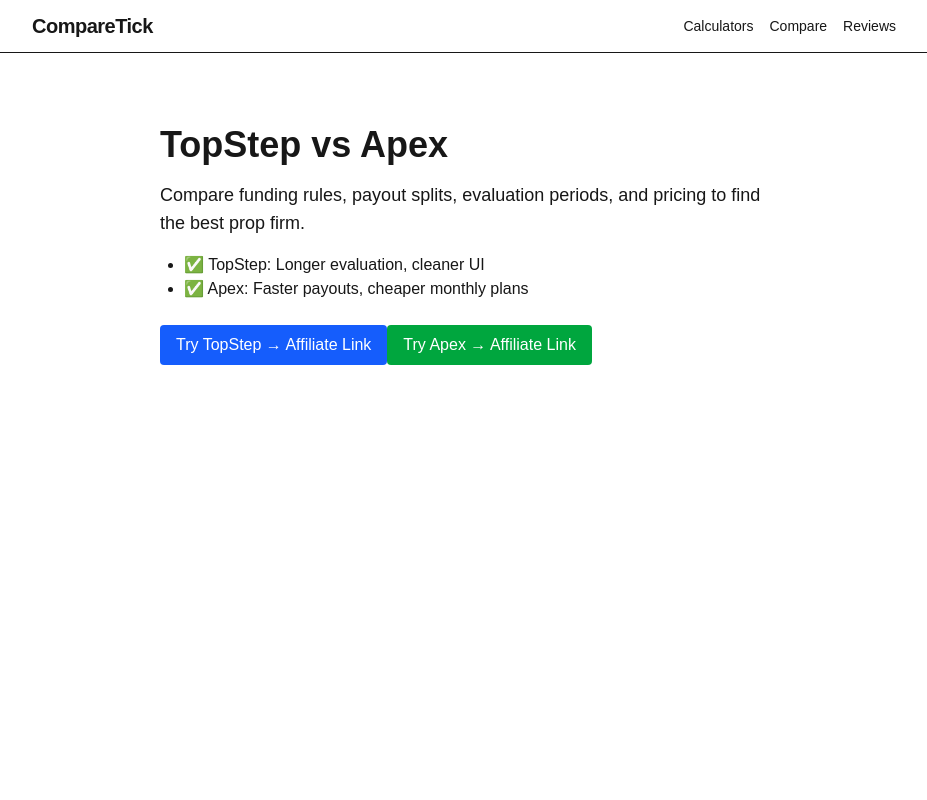
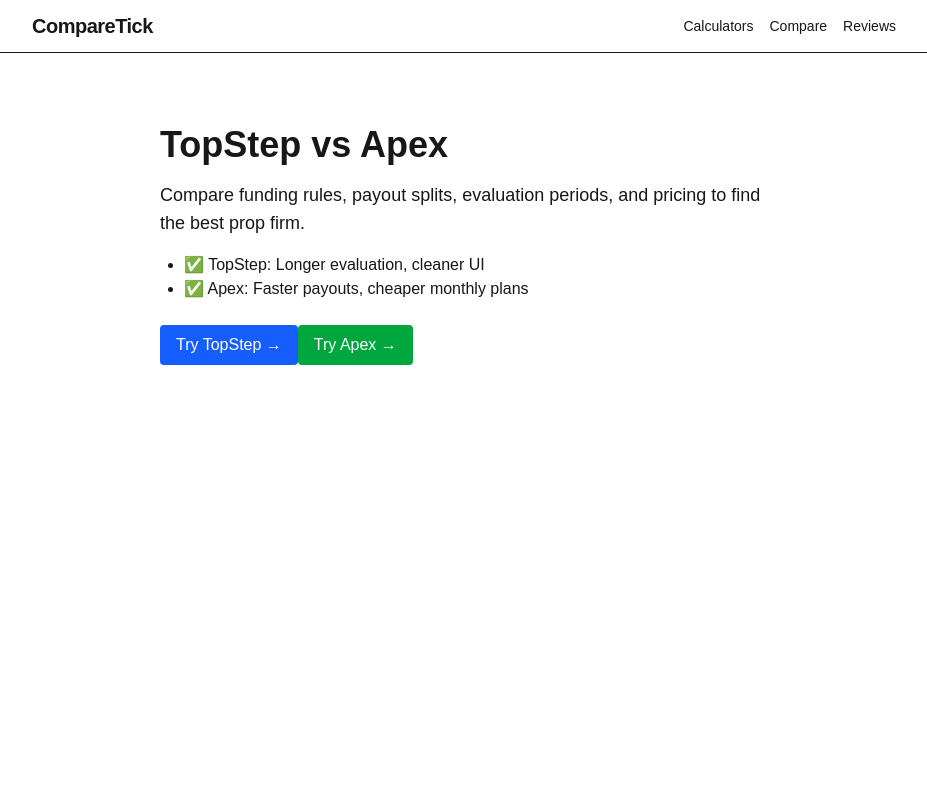
Before and after one commit to khorbul/comparetick, a Next.js app: page /compare/topstep-vs-apex in a window 1280 px wide. Shown: the top 800 px of the page, without its empty margins (176-1103 px from the left). Built offline with nearby package versions, Linux system fonts and the light colour scheme.

Commit message:
Refactor pages to use Next.js <Link> and fix lint errors

```diff
--- a/src/app/calculators/page.tsx
+++ b/src/app/calculators/page.tsx
@@ -1,4 +1,6 @@
-export default function Page() {
+import Link from "next/link";
+
+export default function CalculatorsPage() {
   return (
     <main className="min-h-screen p-8 max-w-2xl mx-auto">
       <h1 className="text-4xl font-bold mb-4">Investment Calculators</h1>
@@ -7,9 +9,9 @@ export default function Page() {
       </p>
       <ul className="space-y-4">
         <li>
-            <a href="/roi/aapl/2010/2024" className="text-blue-600 underline">
+          <Link href="/roi/aapl/2010/2024" className="text-blue-600 underline">
             📈 ROI Calculator (Try AAPL)
-            </a>
+          </Link>
         </li>
         <li className="text-gray-400">📊 CAGR Calculator (Coming Soon)</li>
         <li className="text-gray-400">🧮 Compound Interest Calculator (Coming Soon)</li>
--- a/src/app/compare/[slug]/page.tsx
+++ b/src/app/compare/[slug]/page.tsx
@@ -1,4 +1,4 @@
-export default function Page() {
+export default function CompareTopstepVsApex() {
     return (
       <main className="min-h-screen p-8 max-w-2xl mx-auto">
         <h1 className="text-4xl font-bold mb-4">TopStep vs Apex</h1>
@@ -12,11 +12,11 @@ export default function Page() {
         </ul>
 
         <div className="space-y-2">
-          <a href="https://www.topstep.com" target="_blank" className="inline-block bg-blue-600 text-white px-4 py-2 rounded">
-            Try TopStep → Affiliate Link
+          <a href="https://www.topstep.com" target="_blank" rel="noopener noreferrer" className="inline-block bg-blue-600 text-white px-4 py-2 rounded">
+            Try TopStep →
           </a>
-          <a href="https://apextraderfunding.com" target="_blank" className="inline-block bg-green-600 text-white px-4 py-2 rounded">
-            Try Apex → Affiliate Link
+          <a href="https://apextraderfunding.com" target="_blank" rel="noopener noreferrer" className="inline-block bg-green-600 text-white px-4 py-2 rounded">
+            Try Apex →
           </a>
         </div>
       </main>
--- a/src/app/page.tsx
+++ b/src/app/page.tsx
@@ -1,3 +1,5 @@
+import Link from "next/link";
+
 export default function Home() {
   return (
     <main className="min-h-screen p-8 max-w-2xl mx-auto">
@@ -10,17 +12,17 @@ export default function Home() {
       </p>
 
       <div className="space-y-4 mb-10">
-        <a
+        <Link
           href="/roi/aapl/2010/2024"
           className="inline-block px-6 py-3 bg-blue-600 text-white rounded text-lg font-medium hover:bg-blue-700"
         >
           Try the ROI Calculator →
-        </a>
+        </Link>
         <p className="text-sm text-gray-500">Example: AAPL from 2010 to 2024</p>
       </div>
 
       <div className="grid grid-cols-1 md:grid-cols-2 gap-4">
-        <a
+        <Link
           href="/compare/topstep-vs-apex"
           className="block border p-4 rounded hover:shadow-md"
         >
@@ -28,9 +30,9 @@ export default function Home() {
           <p className="text-sm text-gray-600 mt-2">
             Which prop firm is right for you? Side-by-side breakdown.
           </p>
-        </a>
+        </Link>
 
-        <a
+        <Link
           href="/review/bookmap"
           className="block border p-4 rounded hover:shadow-md"
         >
@@ -38,7 +40,7 @@ export default function Home() {
           <p className="text-sm text-gray-600 mt-2">
             Deep dive into Bookmap’s features, pros, cons, and pricing.
           </p>
-        </a>
+        </Link>
       </div>
     </main>
   );
--- a/src/app/review/[slug]/page.tsx
+++ b/src/app/review/[slug]/page.tsx
@@ -1,9 +1,9 @@
-export default function Page() {
+export default function BookmapReviewPage() {
     return (
       <main className="min-h-screen p-8 max-w-2xl mx-auto">
         <h1 className="text-4xl font-bold mb-4">Bookmap Review (2024)</h1>
         <p className="mb-4 text-lg text-gray-700">
-          Bookmap is a market depth and liquidity heatmap tool used by scalpers and futures traders. Here's what you need to know.
+          Bookmap is a market depth and liquidity heatmap tool used by scalpers and futures traders. Here&apos;s what you need to know.
         </p>
 
         <h2 className="text-2xl font-semibold mt-6 mb-2">✅ Pros</h2>
@@ -18,9 +18,9 @@ export default function Page() {
           <li>Monthly cost higher than most charting tools</li>
         </ul>
 
-        <a href="https://bookmap.com" target="_blank" className="inline-block bg-black text-white px-4 py-2 rounded">
-          Try Bookmap → Affiliate Link
+        <a href="https://bookmap.com" target="_blank" rel="noopener noreferrer" className="inline-block bg-black text-white px-4 py-2 rounded">
+          Try Bookmap →
         </a>
       </main>
     );
-}
+  }
```
Lines whose indentation alone changed are shown as unchanged.
